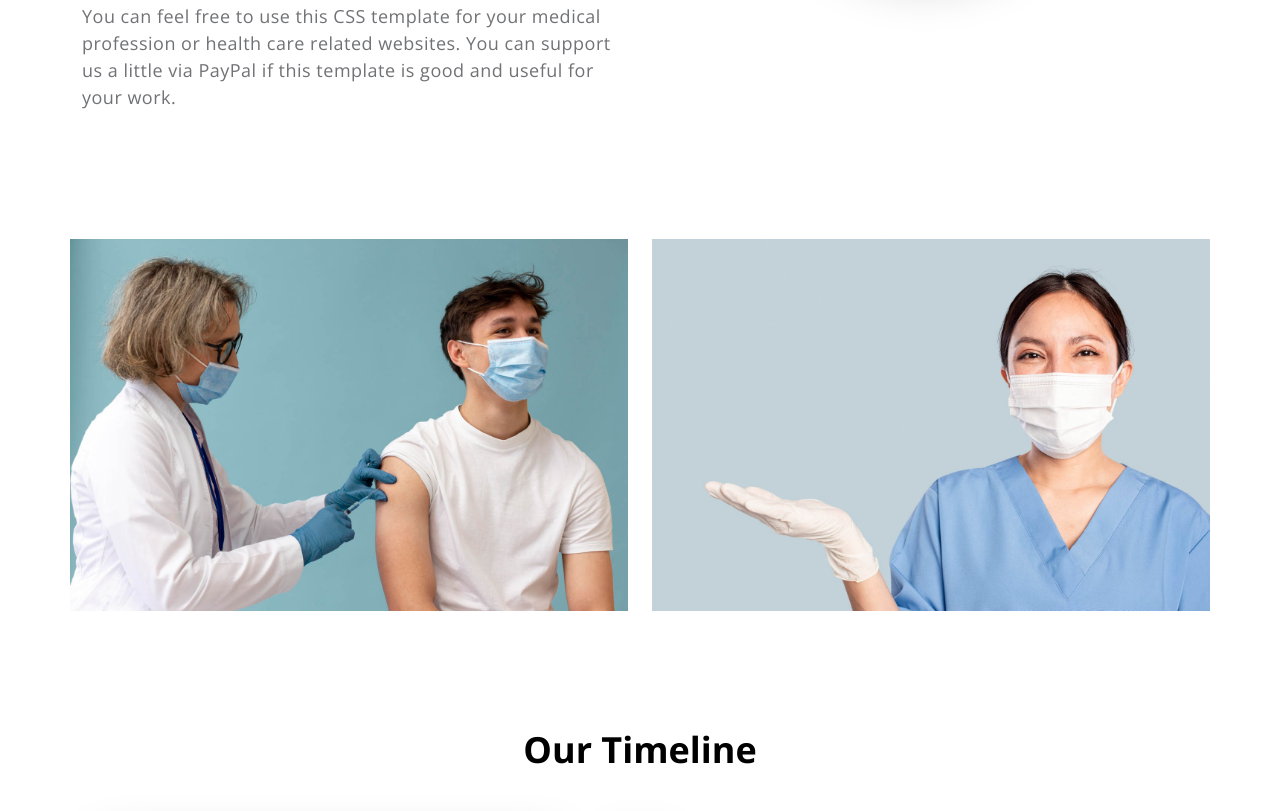
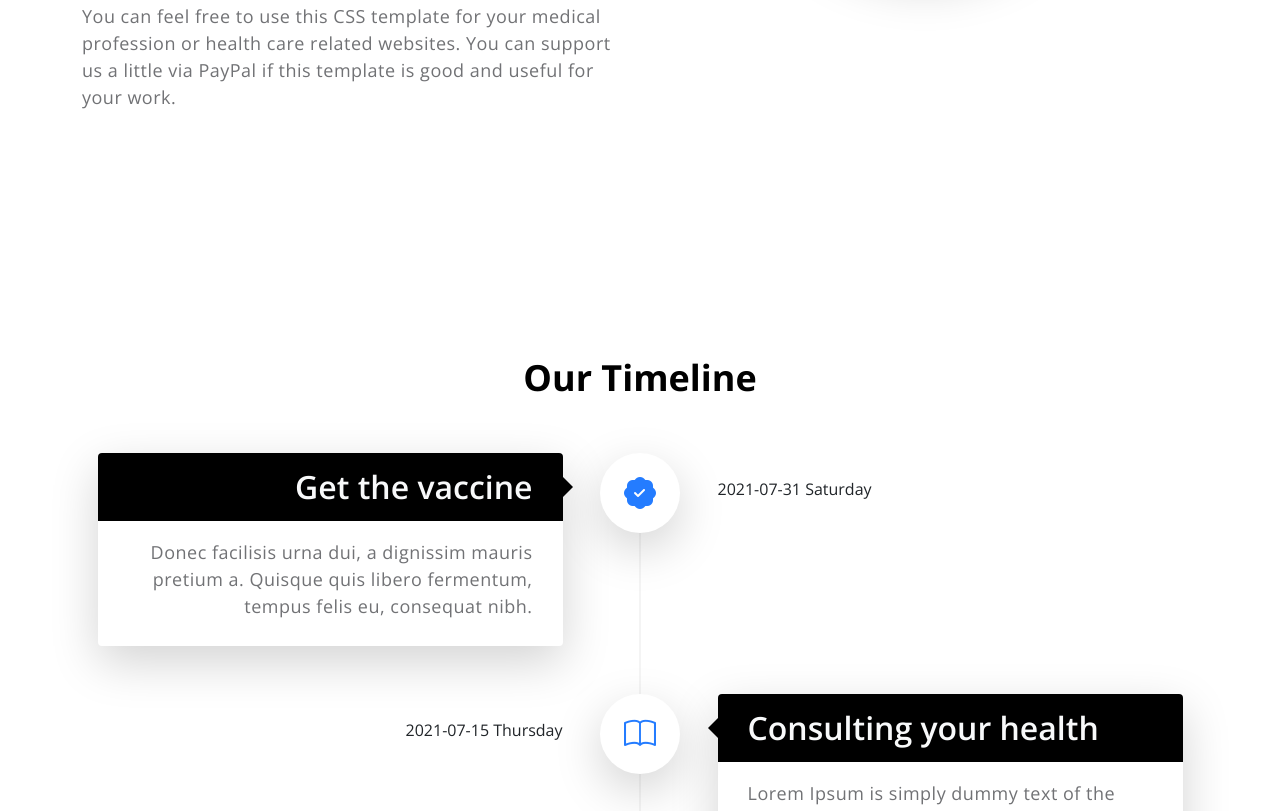
Before and after one commit to diegusweb/cursosample, a plain HTML site: page index.html in a window 1280 px wide. Shown: the part 1166-1977 px from the top of the page. Drawn offline with nearby package versions, Linux system fonts and the light colour scheme.

Commit message:
remove images

```diff
--- a/index.html
+++ b/index.html
@@ -157,13 +157,7 @@ https://templatemo.com/tm-566-medic-care
                 <div class="container">
                     <div class="row">
 
-                        <div class="col-lg-6 col-6 ps-0">
-                            <img src="images/gallery/medium-shot-man-getting-vaccine.jpg" class="img-fluid galleryImage" alt="get a vaccine" title="get a vaccine for yourself">
-                        </div>
 
-                        <div class="col-lg-6 col-6 pe-0">
-                            <img src="images/gallery/female-doctor-with-presenting-hand-gesture.jpg" class="img-fluid galleryImage" alt="wear a mask" title="wear a mask to protect yourself">
-                        </div>
 
                     </div>
                 </div>
```
